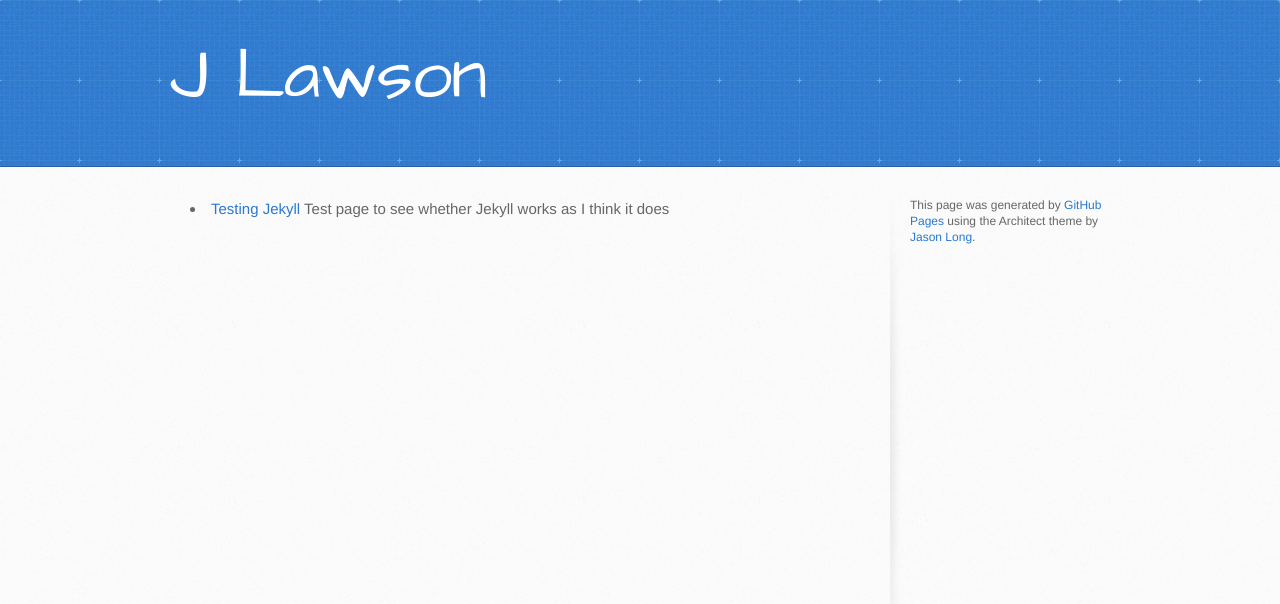
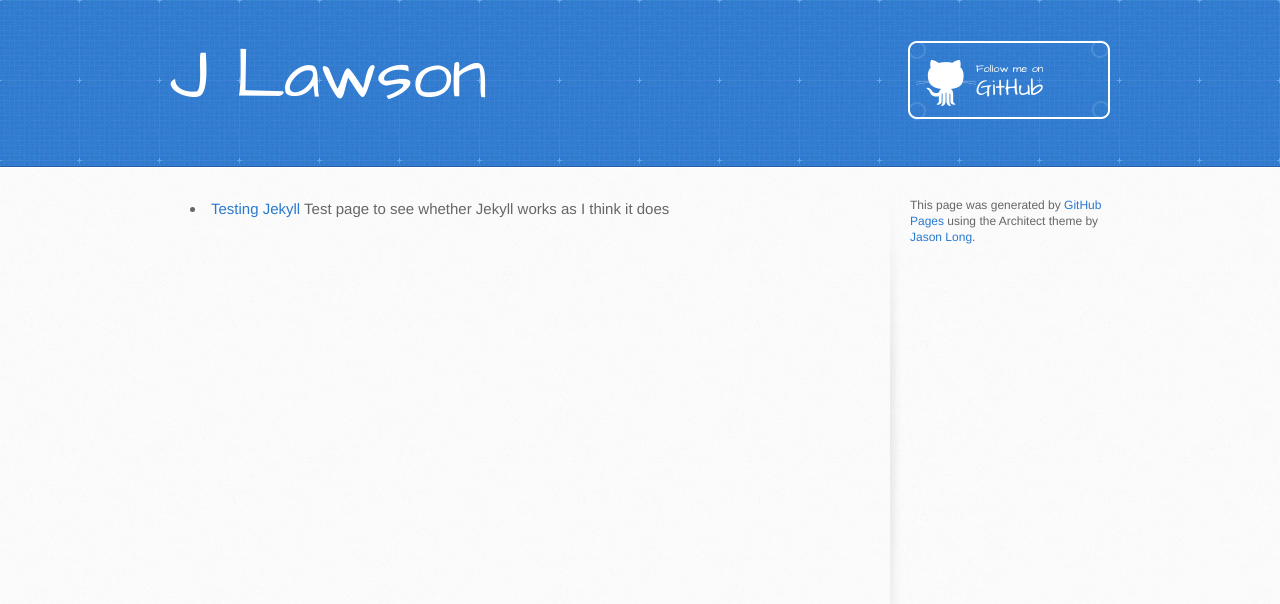
Before and after one commit to jwlawson/jwlawson.github.io, a Jekyll site: the page built from index.html, in a window 1280 px wide. Shown: the top 604 px of the page. Built offline with Jekyll 4.4.1, drawn with Linux system fonts in a browser that asks for light colours.

Commit message:
Updates site header

```diff
--- a/_layouts/default.html
+++ b/_layouts/default.html
@@ -18,6 +18,8 @@
   <header>
     <div class="inner">
       <h1>{{ site.name }}</h1>
+      <h2>{{ site.description }}</h2>
+      <a href="https://github.com/jwlawson" class="button"><small>Follow me on</small>GitHub</a>
     </div>
   </header>
 
```
